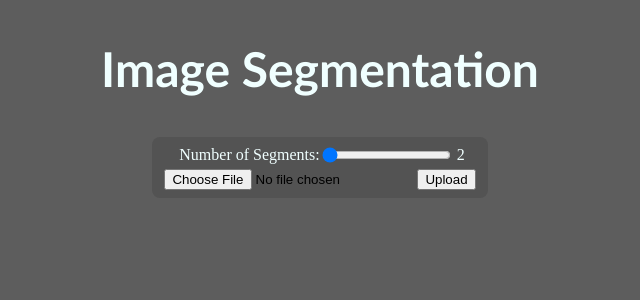
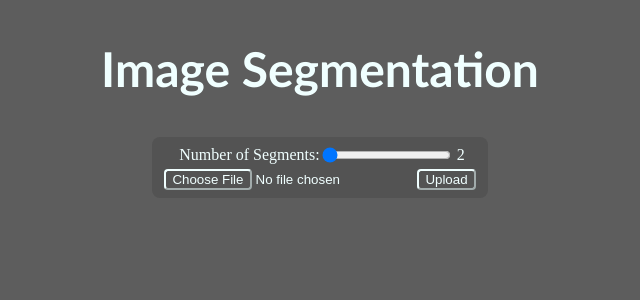
Before and after one commit to JFriendship/k-means-clustering, a Flask app: page / in a window 1280 px wide. Shown: the top 300 px of the page, without its empty margins (320-960 px from the left). Run offline with Flask 3, Linux system fonts and the light colour scheme.

Commit message:
Add File Input Styling
Added file input styling. Added color variables to css file. Removed print statement that was added for debugging.

```diff
--- a/Image-Segmentation/app.py
+++ b/Image-Segmentation/app.py
@@ -30,7 +30,6 @@ def upload_image():
 
             seg_filepath = os.path.join(app.config['PROCESS_FOLDER'], filename)
             k = request.form.get('k')
-            print("Obtained value k: ", k)
             segmented = segment_image(file_name=filename, k=int(k))
         else:
             error = 'File type not allowed. Please upload a .jpg, .jpeg, or .png file.'
--- a/Image-Segmentation/static/styles/upload.css
+++ b/Image-Segmentation/static/styles/upload.css
@@ -1,7 +1,11 @@
-
+:root {
+    --primary: rgb(93, 93, 93);
+    --secondary: azure;
+    --tertiary: rgb(83, 83, 83);
+}
 
 body {
-    background-color: rgb(93, 93, 93);
+    background-color: var(--primary);
     margin:0;
     padding:0;
 }
@@ -15,7 +19,7 @@ body {
 .title {
     font-size: 48px;
     font-family: 'Gill Sans', 'Gill Sans MT', Calibri, 'Trebuchet MS', sans-serif;
-    color: azure;
+    color: var(--secondary);
     display:flex;
     justify-content: center;
 }
@@ -24,7 +28,7 @@ body {
     display:flex;
     justify-content: center;
     flex-direction: column;
-    background-color: rgb(83, 83, 83);
+    background-color: var(--tertiary);
     width:320px;
     padding:8px;
     border-radius: 8px;
@@ -46,13 +50,31 @@ body {
 
 .slider-label {
     font-size: 16px;
-    color:azure;
+    color: var(--secondary);
 }
 
 .slider-output-text {
-    color:azure;
+    color: var(--secondary);
     margin-left:4px;
     width:4px;
+}
+
+.file-input {
+    color: var(--secondary);
+}
+
+.file-input::file-selector-button {
+    background-color: var(--tertiary);
+    border-radius: 4px;
+    border-color: var(--secondary);
+    color: var(--secondary);
+}
+
+.upload-btn {
+    background-color: var(--tertiary);
+    border-radius: 4px;
+    border-color: var(--secondary);
+    color: var(--secondary);
 }
 
 .output-wrapper {
@@ -65,7 +87,7 @@ body {
 }
 
 .output-header {
-    color:azure;
+    color: var(--secondary);
     display:flex;
     justify-content: center;
 }
--- a/Image-Segmentation/templates/upload.html
+++ b/Image-Segmentation/templates/upload.html
@@ -15,8 +15,8 @@
                 </div>
 
                 <div class="upload-file-wrapper">
-                    <input type="file" name="image" accept="image/*" required>
-                    <button type="submit"> Upload </button>
+                    <input class="file-input" type="file" name="image" accept="image/*" required>
+                    <button class="upload-btn" type="submit"> Upload </button>
                 </div>
             </form>
 
```
